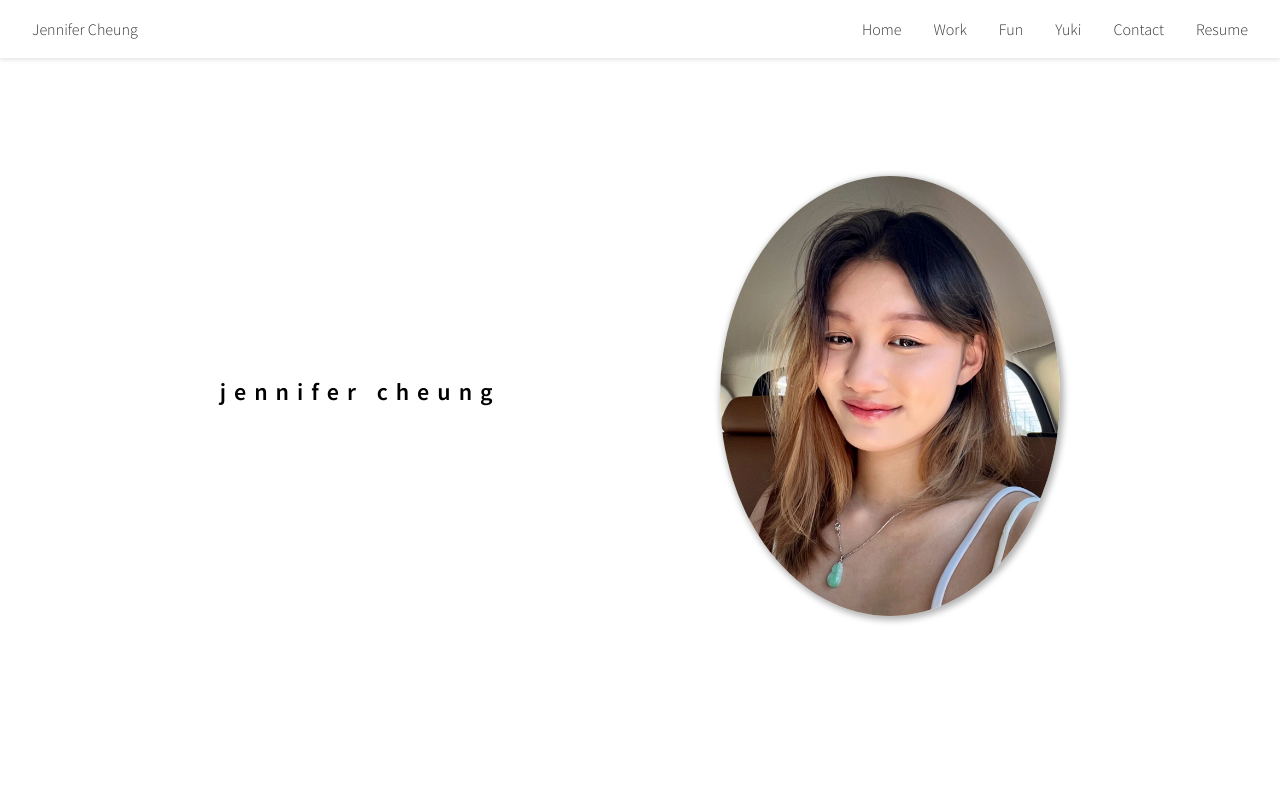
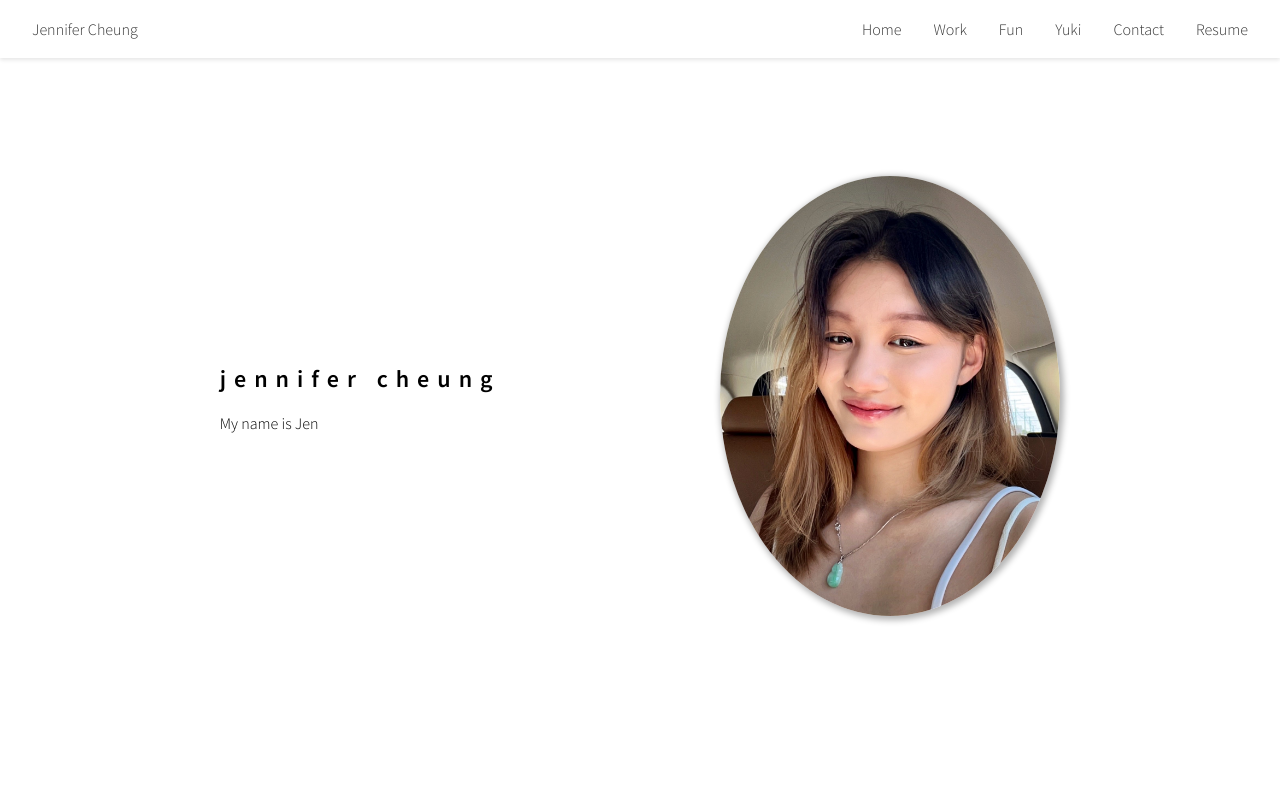
Before and after one commit to jeniichee/personal-website, a React (Create React App) app: page / in a window 1280 px wide. Shown: the top 800 px of the page. Built offline with nearby package versions, Linux system fonts and the light colour scheme; a web font is replaced by a local one.

Commit message:
typewritter effect

```diff
--- a/src/components/About/About.js
+++ b/src/components/About/About.js
@@ -11,7 +11,7 @@ import {
 
 import "./About.css";
 
-function About() {
+const About = () =>{
 
   return (
     <section id="about">
--- a/src/components/Contact/Contact.js
+++ b/src/components/Contact/Contact.js
@@ -1,7 +1,7 @@
 import React from "react";
 import "./Contact.css";
 
-function Contact() {
+const Contact = () => {
   return (
     <section id="contact">
       <footer className="copyright">
--- a/src/components/Home/Home.js
+++ b/src/components/Home/Home.js
@@ -1,15 +1,50 @@
-import React from "react";
-import { Link } from "react-router-dom";
+import { React, useState, useEffect } from "react";
 import "./Home.css";
 
-function Home() {
+const Home = () => {
+  const [text, setText] = useState("");
+  const [currIndex, setCurrIndex] = useState(0);
+  const [isDeleting, setIsDeleting] = useState(false);
+  const [speed, setSpeed] = useState(150);
+
+  useEffect(() => {
+    const texts = ["Hello!", "My name is Jen"];
+    const currentText = texts[currIndex];
+
+    const timer = setTimeout(() => {
+      if (isDeleting) {
+        setText(currentText.substring(0, text.length - 1));
+        setSpeed(50);
+
+        if (text === "") {
+          setIsDeleting(false);
+          setCurrIndex((prev) => (prev + 1) % texts.length);
+          setSpeed(150);
+        }
+      } else {
+        setText(currentText.substring(0, text.length + 1));
+
+        if (text === currentText) {
+          setTimeout(() => setIsDeleting(true), 1000);
+        }
+      }
+    }, speed);
+
+    return () => clearTimeout(timer);
+  }, [text, currIndex, isDeleting, speed]);
+
   return (
     <section id="home">
       <div className="home-content">
         <h1>Jennifer Cheung</h1>
+        <span>{text}</span>
       </div>
       <div className="home-picture">
-                <img className='profile-img' src={require("../../assets/Jennifer Cheung.jpg")} alt={"Jennifer Cheung"} />
+        <img
+          className="profile-img"
+          src={require("../../assets/Jennifer Cheung.jpg")}
+          alt={"Jennifer Cheung"}
+        />
       </div>
     </section>
   );
--- a/src/components/Layout/Layout.css
+++ b/src/components/Layout/Layout.css
@@ -4,6 +4,7 @@
   width: 100%;
   background: white;
   box-shadow: 0 2px 4px rgba(0,0,0,0.1);
+  transition: top 0.3;
 }
 
 .nav ul {
--- a/src/components/Portfolio/Portfolio.js
+++ b/src/components/Portfolio/Portfolio.js
@@ -2,7 +2,7 @@ import React from "react";
 import { GrLinkNext } from "react-icons/gr";
 import "./Portfolio.css";
 
-function Portfolio() {
+const Portfolio = () => {
 
   return (
     <section id="portfolio">
--- a/src/components/Yuki/Yuki.js
+++ b/src/components/Yuki/Yuki.js
@@ -1,10 +1,10 @@
 import React from "react";
 import "./Yuki.css";
 
-const Yuki = () => (
+const Yuki = () => {
     <section id="yuki">
         <h2 className="major">Yuki</h2>
     </section>
-);
+};
 
 export default Yuki;
```
Also changed, not shown: src/components/Typewriter.js (deleted, +0 -15 lines). Lines whose indentation alone changed are shown as unchanged.
